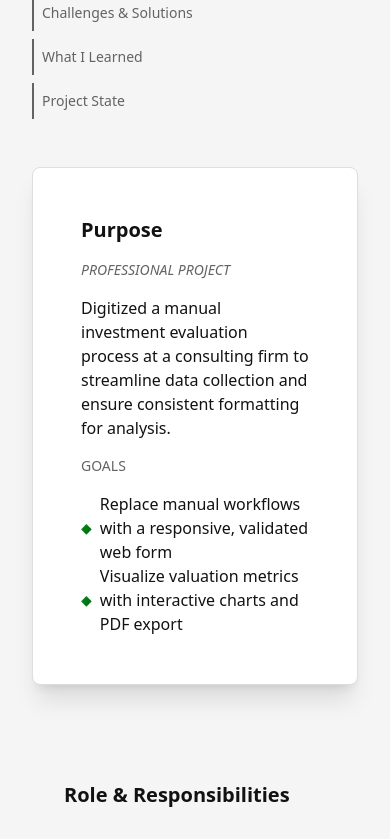
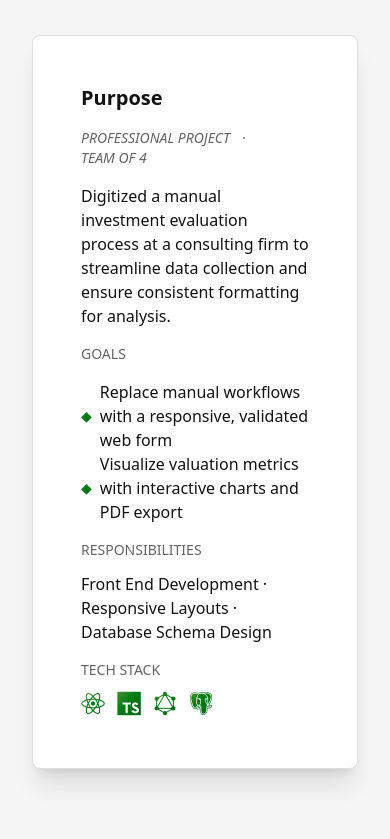
Before and after one commit to matthewjburton/portfolio, a React (Vite) app: page /business-case-form in a window 390 px wide. Shown: the part 940-1779 px from the top of the page. Built offline with nearby package versions, Linux system fonts and the light colour scheme.

Commit message:
improved project page content

```diff
--- a/src/Components/Projects/details/Content.tsx
+++ b/src/Components/Projects/details/Content.tsx
@@ -1,11 +1,8 @@
 import React from 'react'
 import { ProjectType } from '../types'
 import Purpose from './sections/Purpose'
-import Role from './sections/Role'
 import Features from './sections/Features'
-import Stack from './sections/Stack'
 import Challenges from './sections/Challenges'
-import Learned from './sections/Learned'
 import State from './sections/State'
 
 interface ContentProps {
@@ -15,11 +12,8 @@ interface ContentProps {
 const Content: React.FC<ContentProps> = ({ project }) => (
   <div className="mb-12 flex w-full flex-col gap-24">
     <Purpose project={project} />
-    <Role project={project} />
     <Features project={project} />
-    <Stack project={project} />
     <Challenges project={project} />
-    <Learned project={project} />
     <State project={project} />
   </div>
 )
--- a/src/Components/Projects/details/OtherProjects.tsx
+++ b/src/Components/Projects/details/OtherProjects.tsx
@@ -34,7 +34,7 @@ const OtherProjects = ({ project }: OtherProjectsProps) => {
               to={`/${slugify(nextProject.title)}`}
               className="text-gradient-accent items:center mt-auto hover:underline"
             >
-              View Case Study <i className="fa-solid fa-arrow-right" />
+              Read more <i className="fa-solid fa-arrow-right" />
             </Link>
           </div>
         ))}
--- a/src/Components/Projects/details/sections/Challenges.tsx
+++ b/src/Components/Projects/details/sections/Challenges.tsx
@@ -1,9 +1,8 @@
-import { Element } from 'react-scroll'
 import { ProjectType } from '../../types'
 import { sections } from './sections'
-import FadeInSection from '@/components/FadeInSection'
+import Card from '../Card'
 
-const sectionIndex = 4
+const sectionIndex = 2
 
 interface ChallengesProps {
   project: ProjectType
@@ -15,41 +14,31 @@ const Challenges = ({ project }: ChallengesProps) => {
   const { challenges } = project.challenges
 
   return (
-    <FadeInSection>
-      <Element name={sections[sectionIndex].label}>
-        <div className="flex w-full flex-col items-start gap-8">
-          <h2 className="px-8 text-start text-xl font-bold md:text-2xl lg:px-16 lg:text-3xl">
-            {sections[sectionIndex].label}
-          </h2>
-
-          <div className="grid w-full grid-cols-1 gap-6 lg:grid-cols-3">
-            {challenges?.map((challenge) => (
-              <div
-                key={challenge.challenge}
-                className="bg-background dark:bg-dark-background dark:border-t-dark-highlight border-t-highlight border-border dark:border-dark-border grid h-full grid-cols-1 gap-6 rounded-lg border p-8 shadow-lg"
-              >
-                <div className="flex h-full flex-col items-start gap-2">
+    <Card title={sections[sectionIndex].label}>
+      <div className="flex w-full flex-col gap-8">
+        <div className="hidden grid-cols-2 gap-8 md:grid">
           <h4 className="text-text-muted dark:text-dark-text-muted text-sm font-semibold uppercase">
             Challenge
           </h4>
-                  <p className="dark:text-dark-text text-text mb-3">
-                    {challenge.challenge}
-                  </p>
-                </div>
-                <div className="flex h-full flex-col items-start gap-2">
           <h4 className="text-gradient-accent text-sm font-semibold uppercase">
             Solution
           </h4>
-                  <p className="dark:text-dark-text text-text">
+        </div>
+        {challenges?.map((challenge, index) => (
+          <div
+            key={challenge.challenge}
+            className={`grid w-full grid-cols-1 gap-4 md:grid-cols-2 md:gap-8 ${index > 0 ? 'border-border dark:border-dark-border border-t pt-8' : ''}`}
+          >
+            <p className="text-text dark:text-dark-text">
+              {challenge.challenge}
+            </p>
+            <p className="text-text dark:text-dark-text">
               {challenge.solution}
             </p>
           </div>
-              </div>
         ))}
       </div>
-        </div>
-      </Element>
-    </FadeInSection>
+    </Card>
   )
 }
 
--- a/src/Components/Projects/details/sections/Features.tsx
+++ b/src/Components/Projects/details/sections/Features.tsx
@@ -7,7 +7,7 @@ import 'swiper/css'
 import { Swiper, SwiperSlide } from 'swiper/react'
 import { Navigation, Pagination, Autoplay } from 'swiper/modules'
 
-const sectionIndex = 2
+const sectionIndex = 1
 
 interface FeaturesProps {
   project: ProjectType
@@ -18,14 +18,60 @@ const Features = ({ project }: FeaturesProps) => {
   const [isFading, setIsFading] = useState(false)
 
   const features = project.features?.features
+  const isPortrait = project.mediaOrientation === 'portrait'
 
   if (!features) return null
+
+  const mediaElement = (feature: (typeof features)[0]) => {
+    if (isPortrait) {
+      const inner = feature.media.endsWith('.mp4') ? (
+        <video
+          src={feature.media}
+          autoPlay
+          muted
+          loop
+          playsInline
+          className="h-full rounded-lg object-contain"
+        />
+      ) : (
+        <img
+          src={feature.media}
+          alt={feature.description}
+          loading="lazy"
+          className="h-full rounded-lg object-contain"
+        />
+      )
+      return (
+        <div className="flex h-full items-center justify-center bg-black/90 p-8">
+          {inner}
+        </div>
+      )
+    }
+
+    return feature.media.endsWith('.mp4') ? (
+      <video
+        src={feature.media}
+        autoPlay
+        muted
+        loop
+        playsInline
+        className="aspect-video h-full w-full object-cover"
+      />
+    ) : (
+      <img
+        src={feature.media}
+        alt={feature.description}
+        loading="lazy"
+        className="aspect-video h-full w-full object-cover"
+      />
+    )
+  }
 
   return (
     <Element name={sections[sectionIndex].label}>
       <FadeInSection>
         <section
-          className={`bg-background dark:bg-dark-background dark:border-t-dark-highlight border-t-highlight border-border dark:border-dark-border grid grid-cols-1 overflow-hidden rounded-lg border shadow-xl lg:grid-cols-3`}
+          className={`bg-background dark:bg-dark-background dark:border-t-dark-highlight border-t-highlight border-border dark:border-dark-border grid grid-cols-1 overflow-hidden rounded-lg border shadow-xl ${isPortrait ? 'lg:grid-cols-2' : 'lg:grid-cols-3'}`}
         >
           <div className="flex flex-col gap-4 rounded-lg p-8 lg:gap-8 lg:p-16">
             <div className="flex w-full flex-col items-start gap-4">
@@ -53,7 +99,7 @@ const Features = ({ project }: FeaturesProps) => {
               )}
             </div>
           </div>
-          <div className="col-span-2">
+          <div className={isPortrait ? '' : 'col-span-2'}>
             <Swiper
               modules={[Navigation, Pagination, Autoplay]}
               navigation
@@ -71,22 +117,7 @@ const Features = ({ project }: FeaturesProps) => {
             >
               {features.map((feature) => (
                 <SwiperSlide key={feature.description}>
-                  {feature.media.endsWith('.mp4') ? (
-                    <video
-                      src={feature.media}
-                      autoPlay
-                      muted
-                      loop
-                      playsInline
-                      className="aspect-video h-full w-full object-cover"
-                    />
-                  ) : (
-                    <img
-                      src={feature.media}
-                      alt={feature.description}
-                      className="aspect-video h-full w-full object-cover"
-                    />
-                  )}
+                  {mediaElement(feature)}
                 </SwiperSlide>
               ))}
             </Swiper>
--- a/src/Components/Projects/details/sections/Purpose.tsx
+++ b/src/Components/Projects/details/sections/Purpose.tsx
@@ -1,3 +1,4 @@
+import Tooltip from '@/components/Tooltip'
 import { ProjectType } from '../../types'
 import Card from '../Card'
 import { sections } from './sections'
@@ -12,14 +13,16 @@ const Purpose = ({ project }: PurposeProps) => {
   if (!project.purpose) return null
 
   const { type, purpose, goals } = project.purpose
+  const role = project.role
+  const stack = project.stack
 
   return (
     <Card title={sections[sectionIndex].label}>
-      <h3
-        className={`text-text-muted dark:text-dark-text-muted text-sm uppercase italic`}
-      >
-        {type} Project
-      </h3>
+      <div className="text-text-muted dark:text-dark-text-muted flex flex-wrap items-center gap-x-3 text-sm uppercase italic">
+        {type && <span>{type} Project</span>}
+        {type && role?.role && <span>·</span>}
+        {role?.role && <span>{role.role}</span>}
+      </div>
 
       <p className="text-text dark:text-dark-text">{purpose}</p>
 
@@ -38,6 +41,34 @@ const Purpose = ({ project }: PurposeProps) => {
           </ul>
         </div>
       )}
+
+      {role?.responsibilities && (
+        <div className="flex flex-col gap-3">
+          <h3 className="text-text-muted dark:text-dark-text-muted text-sm uppercase">
+            Responsibilities
+          </h3>
+          <p className="text-text dark:text-dark-text">
+            {role.responsibilities.join(' · ')}
+          </p>
+        </div>
+      )}
+
+      {stack.length > 0 && (
+        <div className="flex flex-col gap-3">
+          <h3 className="text-text-muted dark:text-dark-text-muted text-sm uppercase">
+            Tech Stack
+          </h3>
+          <div className="flex flex-wrap gap-3">
+            {stack.map((skill) => (
+              <Tooltip key={skill.label} tooltip={skill.label}>
+                {skill.iconClass && (
+                  <i className={`${skill.iconClass} text-gradient-accent text-2xl`} />
+                )}
+              </Tooltip>
+            ))}
+          </div>
+        </div>
+      )}
     </Card>
   )
 }
--- a/src/Components/Projects/details/sections/State.tsx
+++ b/src/Components/Projects/details/sections/State.tsx
@@ -2,34 +2,61 @@ import { ProjectType } from '../../types'
 import Card from '../Card'
 import { sections } from './sections'
 
-const sectionIndex = 6
+const sectionIndex = 3
 
 interface StateProps {
   project: ProjectType
 }
 
+const getLinkLabel = (url: string): string => {
+  if (url.includes('github.com')) return 'View on GitHub'
+  if (url.includes('itch.io')) return 'Play on itch.io'
+  if (url.includes('steampowered.com') || url.includes('store.steam'))
+    return 'View on Steam'
+  if (url.includes('testflight.apple.com')) return 'Join TestFlight'
+  if (url.includes('netlify.app')) return 'Try it live'
+  return 'View project'
+}
+
 const State = ({ project }: StateProps) => {
   if (!project.state) return null
 
-  const { state, conclusion } = project.state
+  const { state, lastUpdated, conclusion } = project.state
   const { link } = project
+  const learned = project.learned?.learned
 
   return (
     <Card title={sections[sectionIndex].label}>
       {state && (
         <h3
-          className={`text-sm uppercase italic ${state === 'Complete' ? 'text-gradient-accent' : 'text-text-muted dark:text-dark-text-muted'}`}
+          className={`flex items-center gap-2 text-sm uppercase italic ${state === 'Complete' ? 'text-gradient-accent' : 'text-text-muted dark:text-dark-text-muted'}`}
         >
           {state}
+          {lastUpdated && (
+            <span className="text-text-muted dark:text-dark-text-muted text-xs normal-case not-italic">
+              · Updated {lastUpdated}
+            </span>
+          )}
         </h3>
       )}
 
       {conclusion && <p>{conclusion}</p>}
 
+      {learned && learned.length > 0 && (
+        <div className="flex flex-col gap-3">
+          <h3 className="text-text-muted dark:text-dark-text-muted text-sm uppercase">
+            What I Learned
+          </h3>
+          <p className="text-text dark:text-dark-text">
+            {learned.join(' · ')}
+          </p>
+        </div>
+      )}
+
       {link && (
         <span className="text-gradient-accent flex items-center gap-2">
           <a href={project.link} target="_blank" rel="noopener noreferrer">
-            View project
+            {getLinkLabel(link)}
           </a>
           <i className="fa fa-external-link" aria-hidden="true"></i>
         </span>
--- a/src/Components/Projects/details/sections/sections.ts
+++ b/src/Components/Projects/details/sections/sections.ts
@@ -1,9 +1,6 @@
 export const sections = [
   { id: 'purpose', label: 'Purpose' },
-  { id: 'role', label: 'Role & Responsibilities' },
   { id: 'features', label: 'Features' },
-  { id: 'stack', label: 'Tech Stack' },
   { id: 'challenges', label: 'Challenges & Solutions' },
-  { id: 'learned', label: 'What I Learned' },
-  { id: 'state', label: 'Project State' },
+  { id: 'state', label: 'Outcome' },
 ]
--- a/src/Components/Projects/types.ts
+++ b/src/Components/Projects/types.ts
@@ -18,6 +18,7 @@ export interface ProjectType {
     role?: string
     responsibilities?: string[]
   }
+  mediaOrientation?: 'portrait' | 'landscape'
   features?: {
     features: { header: string; description: string; media: string }[]
   }
@@ -29,6 +30,7 @@ export interface ProjectType {
   }
   state?: {
     state?: 'Complete' | 'In Progress' | 'On Hold' | 'Prototype'
+    lastUpdated?: string
     conclusion?: string
   }
 }
--- a/src/data/projects/caves-of-combat.ts
+++ b/src/data/projects/caves-of-combat.ts
@@ -71,7 +71,8 @@ export const cavesOfCombat: ProjectType = {
     ],
   },
   state: {
-    state: 'In Progress',
-    conclusion: 'Steam page is live. Working toward a public demo with core combat, procedural environments, and enemy AI in place.',
+    state: 'On Hold',
+    lastUpdated: 'Apr 2026',
+    conclusion: 'Free public demo is live on Steam with core combat, procedural environments, and enemy AI. Further development is on hold.',
   },
 }
--- a/src/data/projects/rep-index.ts
+++ b/src/data/projects/rep-index.ts
@@ -103,6 +103,7 @@ export const repIndex: ProjectType = {
   },
   state: {
     state: 'In Progress',
+    lastUpdated: 'Apr 2026',
     conclusion:
       'Fully functional and in daily personal use with 8 real testers through word of mouth. Refining the progression engine and analytics.',
   },
--- a/src/data/projects/super-massive.ts
+++ b/src/data/projects/super-massive.ts
@@ -90,6 +90,7 @@ export const superMassive: ProjectType = {
   },
   state: {
     state: 'On Hold',
+    lastUpdated: 'Aug 2024',
     conclusion:
       'Top 7% in Enjoyment, Top 15% Overall. Received strong community feedback and remains playable in its post-jam form.',
   },
--- a/src/data/projects/warehouse-inventory.ts
+++ b/src/data/projects/warehouse-inventory.ts
@@ -104,6 +104,7 @@ export const warehouseInventory: ProjectType = {
   },
   state: {
     state: 'On Hold',
+    lastUpdated: 'Jan 2025',
     conclusion: 'Advised leadership to pivot to a commercial solution after assessing long-term strategy, reducing maintenance risk and in-house dependency.',
   },
 }
```
Lines whose indentation alone changed are shown as unchanged.
